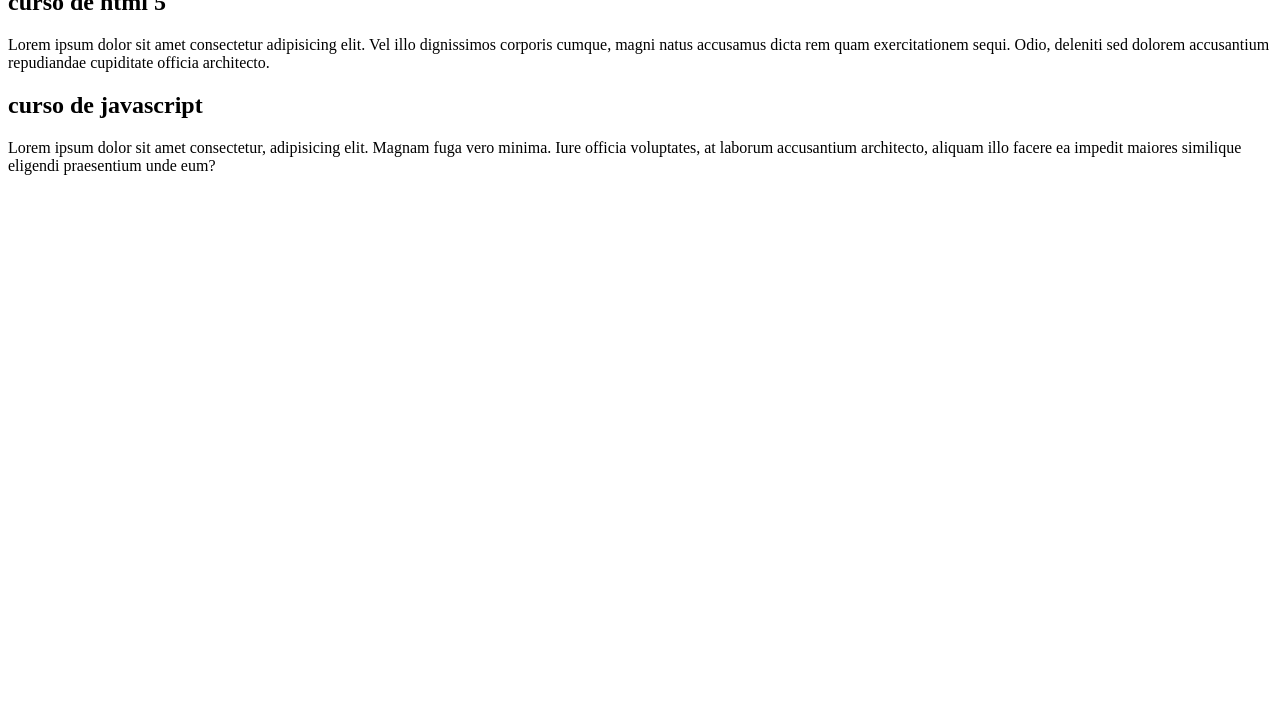
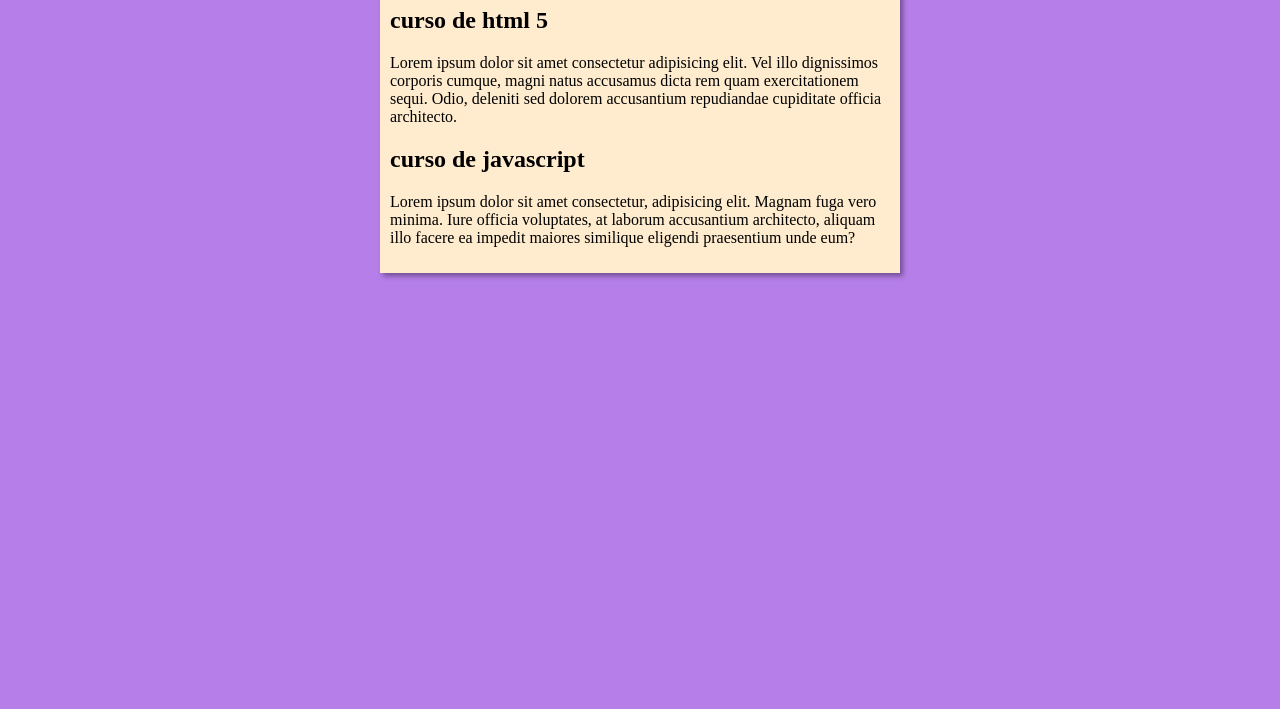
Before and after one commit to Cicera-MN/projeto-site, a plain HTML site: page Index.html in a window 1280 px wide. Shown: the part 91-800 px from the top of the page. Drawn offline with Linux system fonts and the light colour scheme.

Commit message:
Squashed commit of the following:
commit d8c753b147bf3596dadc2e29d9d12403325f5ff6
Author: Cicera do norte <cicera.norte@gmail.com>
Date:   Mon Oct 24 13:34:09 2022 -0300

    Update Index.html

commit dd573c235f886006194e4ad9daddd6d996006278
Author: Cicera do norte <cicera.norte@gmail.com>
Date:   Mon Oct 24 13:19:40 2022 -0300

    iniciei o desig

```diff
--- a/Index.html
+++ b/Index.html
@@ -4,7 +4,8 @@
     <meta charset="UTF-8">
     <meta http-equiv="X-UA-Compatible" content="IE=edge">
     <meta name="viewport" content="width=device-width, initial-scale=1.0">
-    <title>Site cursoevideo</title>
+    <title>Curso em video</title>
+    <link rel="stylesheet" href="estilo/style.css">
 </head>
 <body>
     <main>
--- /dev/null
+++ b/estilo/style.css
@@ -0,0 +1,18 @@
+{
+    font-family: Arial , Helvetica, sans-serif;
+    font-size: 16px
+}
+
+body{background-color: rgb(181, 126, 233);
+
+}
+
+main{
+    background-color: blanchedalmond;
+    width: 500px;
+    margin: auto;
+    padding: 10px;
+    box-shadow: 3px 3px 5px rgba(0, 0, 0, 0.377);
+
+
+}
```
